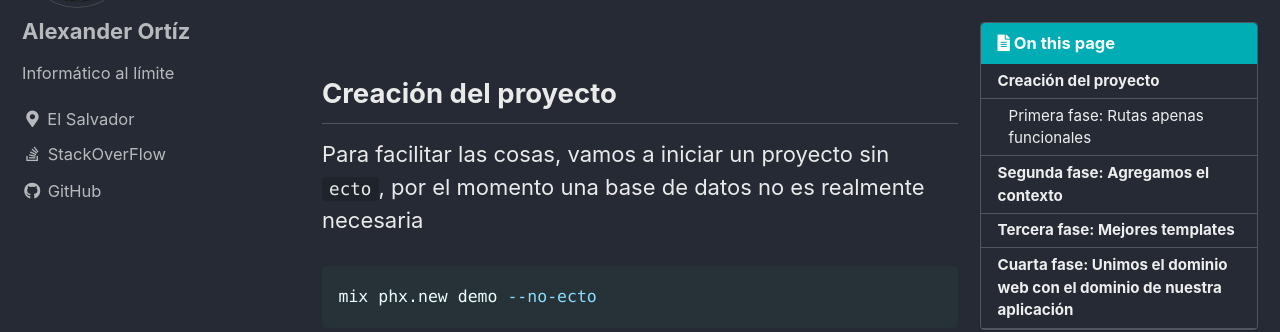
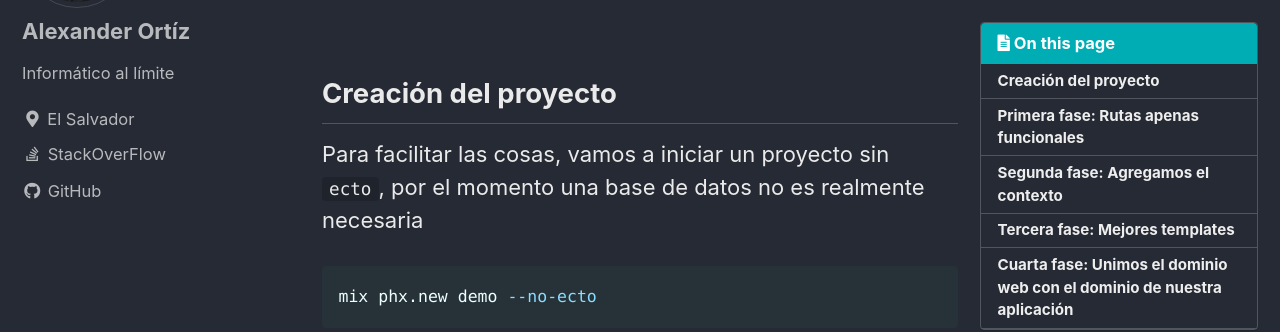
Before and after one commit to VTacius/vtacius.github.io, a Jekyll site: the page built from _posts/2025-07-29-introduccion_basica_liveview.md, in a window 1280 px wide and 900 px high. Shown: the part 223-555 px from the top of the window. Built offline with Jekyll 4.4.1, drawn with Linux system fonts in a browser that asks for light colours; cached includes are drawn as plain includes; comment, search, counter and statistics services are not loaded.

Commit message:
Pues nada, el tipo

````diff
--- a/_posts/2025-07-29-introduccion_basica_liveview.md
+++ b/_posts/2025-07-29-introduccion_basica_liveview.md
@@ -30,7 +30,7 @@ cd demo
 mix phx.server
 ```
 
-### Primera fase: Rutas apenas funcionales
+## Primera fase: Rutas apenas funcionales
 A ver: Phoenix separa nuestro modulo `Demo` en dos dominios: `Demo` propiamente, donde debe desarrollarse toda la lógica de negocios, y `DemoWeb`, dónde vamos a desarrollar todas las cuestiones sobre la presentación web.
 
 Empezamos por la lógica web: Crearemos el directorio `lib/demo_web/live/`: Si bien el módulo LiveView ya se encuentra por defecto en el proyecto, el directorio designado para guardar sus componentes no se crea por defecto
````
